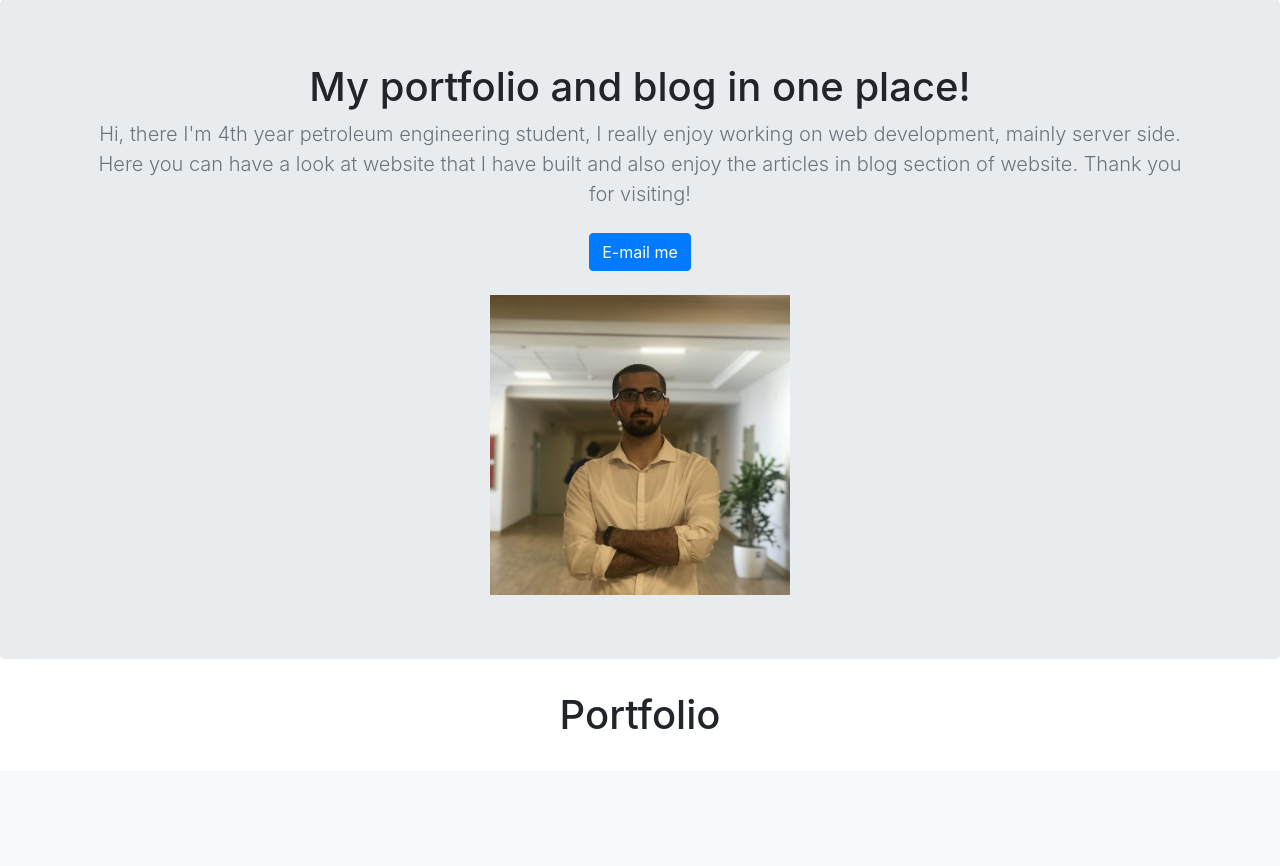
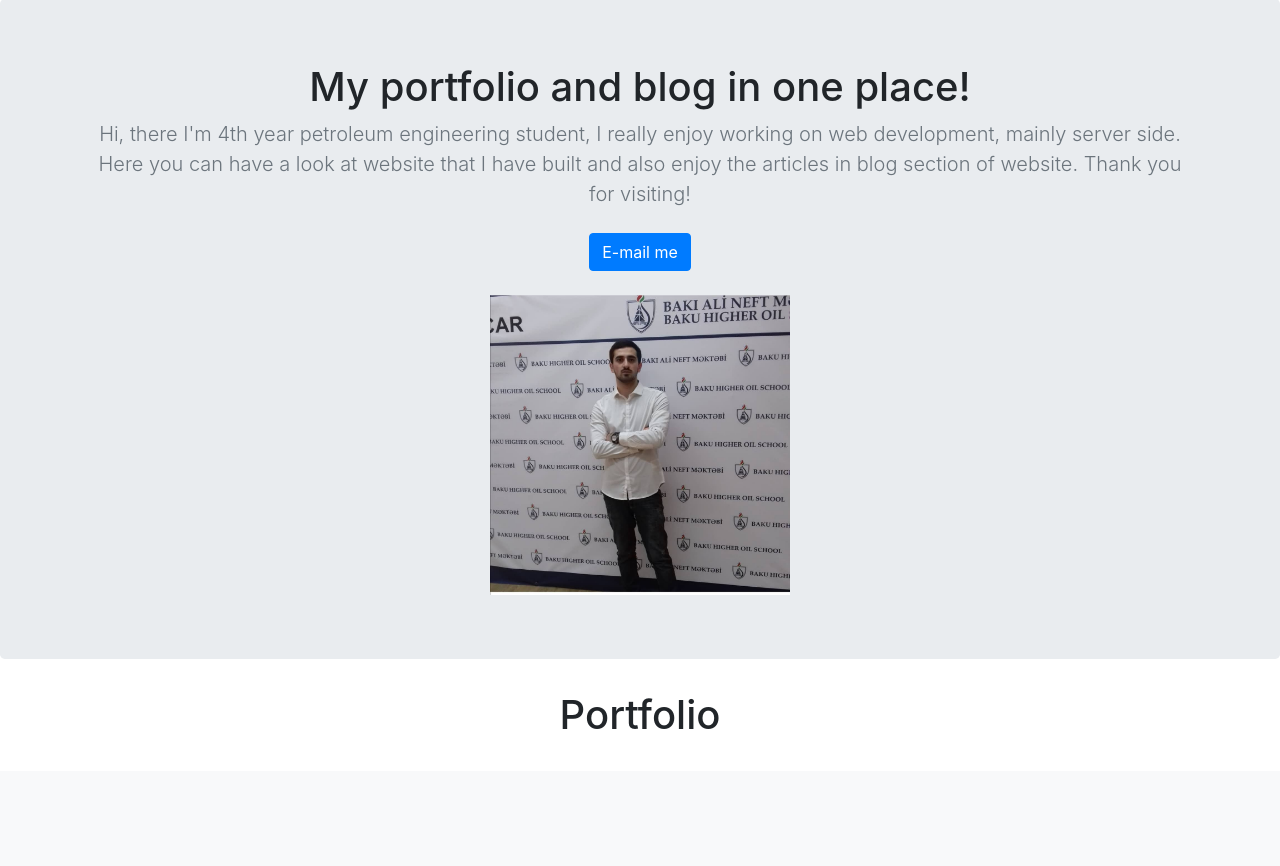
Before and after one commit to Yalchin403/portfolio-project, a Django app: page / in a window 1280 px wide. Shown: the part 57-923 px from the top of the page. Run offline with Django 3.2, Linux system fonts and the light colour scheme; data that the repository does not hold is empty; some libraries are stand-ins or nearby versions.

Commit message:
changed homa page self image

```diff
--- a/jobs/templates/jobs/home.html
+++ b/jobs/templates/jobs/home.html
@@ -67,7 +67,7 @@
         <p>
           <a href="mailto:yalchinmammadli@outlook.com" class="btn btn-primary my-2">E-mail me</a>
         </p>
-        <img src="{% static "owner.jpg" %}" width="300" height="300">
+        <img src="{% static "MY.jpg" %}" width="300" height="300">
       </div>
     </section>
 <h1 class="text-center">Portfolio</h1><br>
```
Also changed, not shown: portfolio/static/MY.jpg (added).
